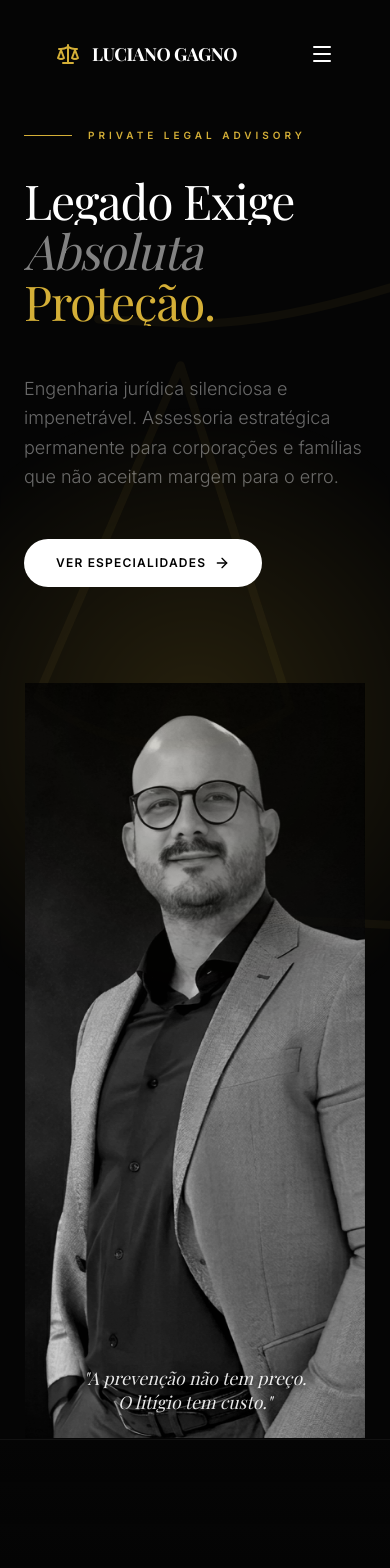
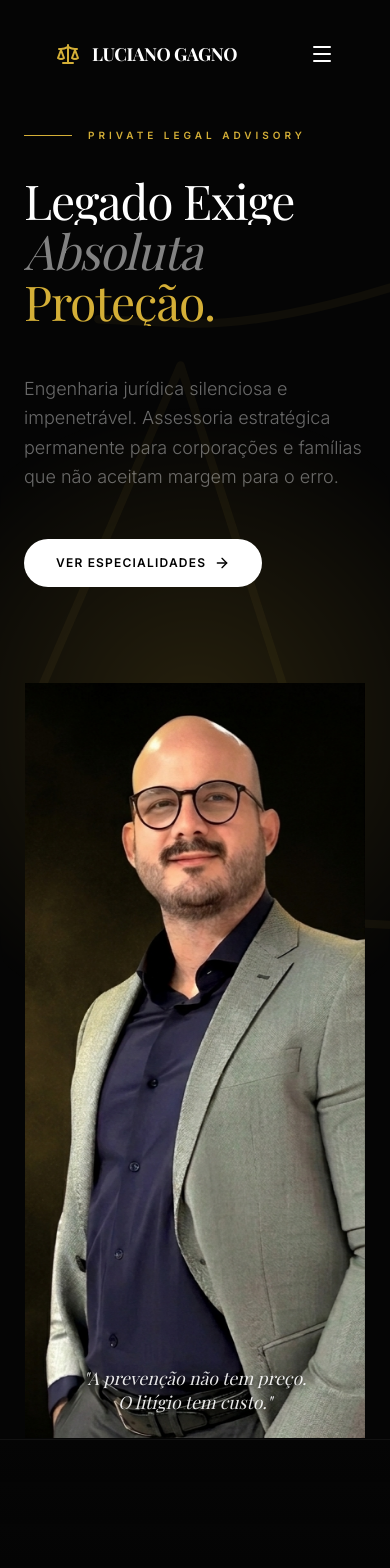
Before and after one commit to mjflowin/Luciano-Gagno, a React (Vite) app: page / in a window 390 px wide. Shown: the top 1568 px of the page. Built offline with nearby package versions, Linux system fonts and the light colour scheme; a web font is replaced by a local one.

Commit message:
feat: Update app title and favicon
Changes the application title from "Luciano Gagno | Advocacia de Elite" to "My Google AI Studio App" and replaces the favicon.

```diff
--- a/index.html
+++ b/index.html
@@ -3,11 +3,8 @@
   <head>
     <meta charset="UTF-8" />
     <meta name="viewport" content="width=device-width, initial-scale=1.0" />
-
-    <link rel="icon" type="image/png" href="/favicon.png" />
-
-    <title>Luciano Gagno | Advocacia de Elite</title>
-</head>
+    <title>My Google AI Studio App</title>
+  </head>
   <body>
     <div id="root"></div>
     <script type="module" src="/src/main.tsx"></script>
--- a/src/App.tsx
+++ b/src/App.tsx
@@ -178,7 +178,7 @@ const Hero = () => {
           <div className="lg:col-span-5 flex justify-center lg:justify-start items-start pt-16 lg:pt-8 lg:-ml-12 relative">
              <motion.div initial={{ opacity: 0, scale: 0.95 }} animate={{ opacity: 1, scale: 1 }} transition={{ duration: 1.5, ease: "easeOut", delay: 0.5 }} style={{ x: smoothX, y: smoothY, willChange: 'transform' }} className="relative w-full max-w-[340px] md:max-w-[400px] lg:max-w-[460px] group flex justify-center">
                 <div className="w-full relative flex items-end justify-center">
-                   <img src="/luciano gagno.png" alt="Dr. Luciano Gagno" className="w-full h-auto object-contain object-bottom grayscale opacity-80 group-hover:grayscale-0 group-hover:scale-105 transform transition-transform duration-700 origin-top" style={{ willChange: 'transform, filter' }} referrerPolicy="no-referrer" loading="eager" />
+                   <img src="/luciano gagno.png" alt="Dr. Luciano Gagno" className="w-full h-auto object-contain object-bottom grayscale-0 lg:grayscale opacity-100 lg:opacity-80 group-hover:grayscale-0 group-hover:opacity-100 group-hover:scale-105 transform transition-all duration-700 origin-top" style={{ willChange: 'transform, filter' }} referrerPolicy="no-referrer" loading="eager" />
                    <div className="absolute bottom-6 w-full flex justify-center pointer-events-none px-2 lg:px-4">
                      <p className="text-white font-serif text-[1.1rem] sm:text-2xl md:text-3xl lg:text-[1.8rem] italic opacity-90 leading-snug w-[100%] mx-auto text-center" style={{ textShadow: "0px 4px 20px rgba(0,0,0,0.9), 0px 2px 5px rgba(0,0,0,1)" }}>"A prevenção não tem preço.<br/> O litígio tem custo."</p>
                    </div>
@@ -283,7 +283,7 @@ const About = () => {
        <div className="grid grid-cols-1 lg:grid-cols-2 gap-16 items-center relative z-10">
           <motion.div initial={{ opacity: 0, x: -50 }} whileInView={{ opacity: 1, x: 0 }} viewport={{ once: true }} transition={{ duration: 1 }} className="relative flex justify-center items-end">
              <div className="w-full max-w-[340px] md:max-w-[420px] lg:max-w-[460px] mx-auto relative z-10">
-                <img src="/luciano.png" alt="Dr. Luciano Gagno" className="w-full h-auto object-contain object-bottom grayscale opacity-80 hover:grayscale-0 hover:scale-105 transform transition-transform duration-700 origin-bottom" style={{ willChange: 'transform, filter' }} referrerPolicy="no-referrer" loading="lazy" />
+                <img src="/luciano.png" alt="Dr. Luciano Gagno" className="w-full h-auto object-contain object-bottom grayscale-0 lg:grayscale opacity-100 lg:opacity-80 hover:grayscale-0 hover:opacity-100 hover:scale-105 transform transition-all duration-700 origin-bottom" style={{ willChange: 'transform, filter' }} referrerPolicy="no-referrer" loading="lazy" />
              </div>
 
              {/* Decor */}
```
Also changed, not shown: public/favicon.png (deleted).
